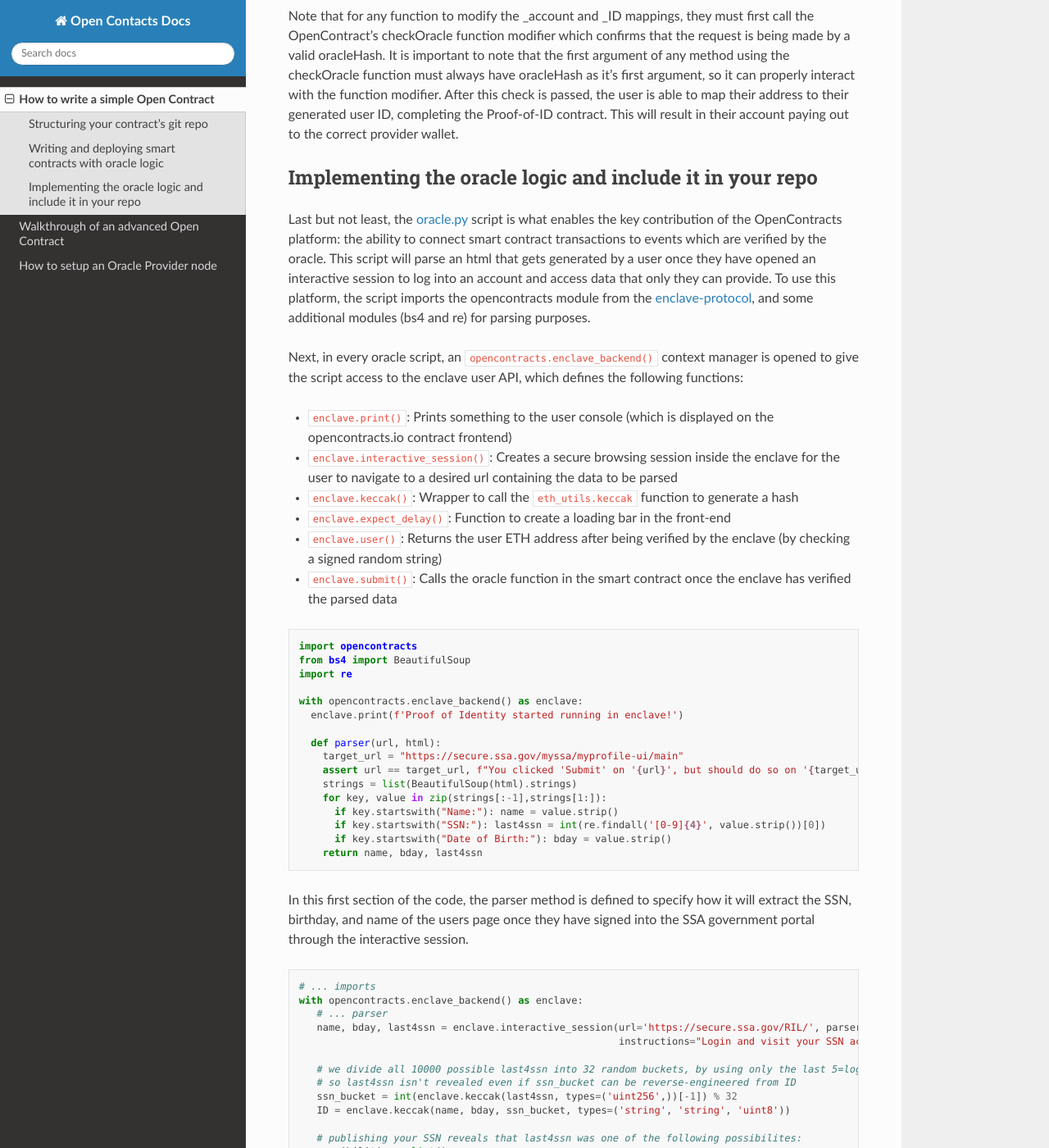
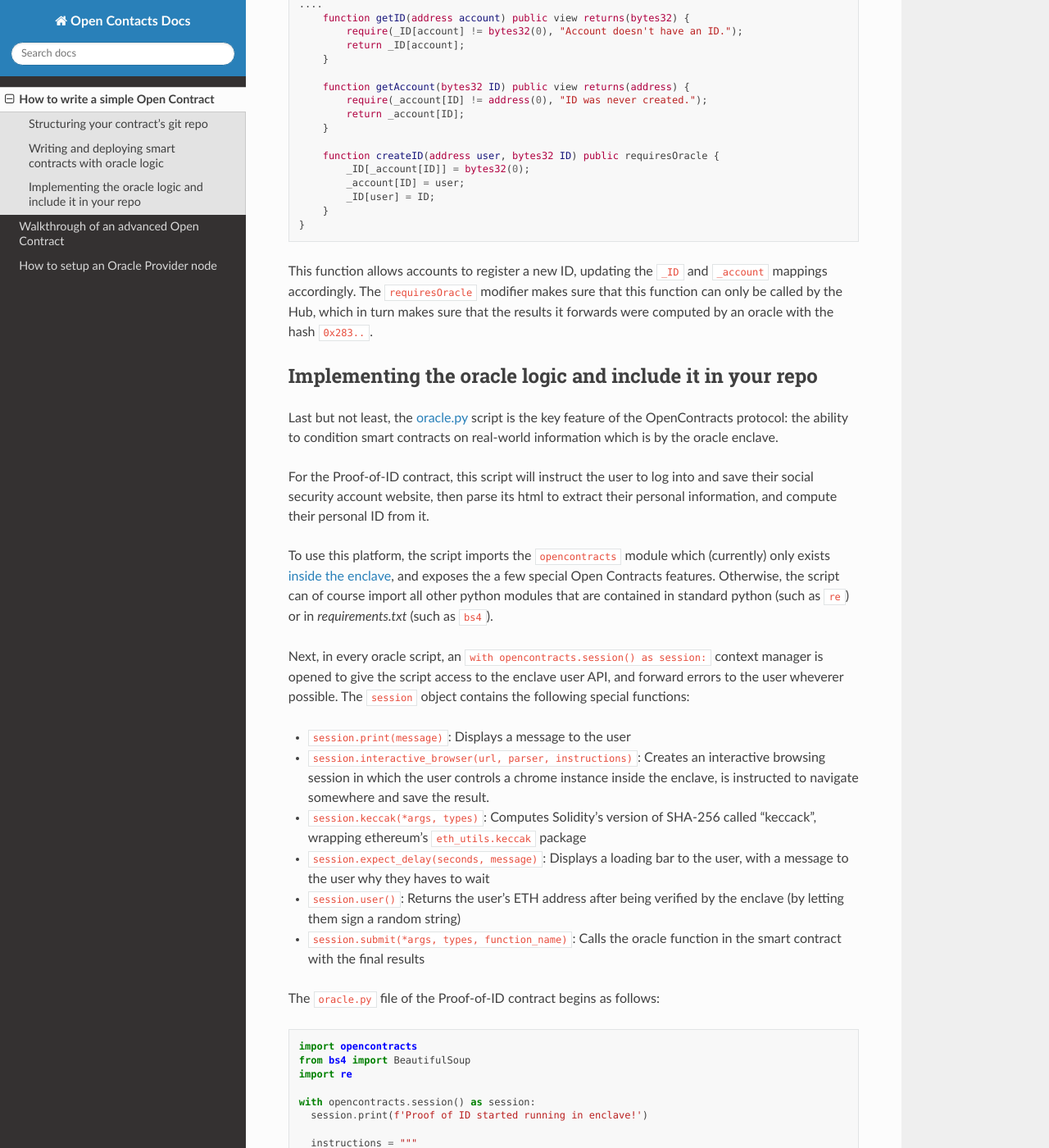
Before and after one commit to open-contracts/docs, a Sphinx documentation site: the page built from docs/source/structure.rst, in a window 1280 px wide and 1400 px high, scrolled down 4359 px. Shown: the whole window at 82% size. Built offline with Sphinx 7.4.7 and the Read the Docs theme 2.0.0, drawn with Linux system fonts in a browser that asks for light colours; some of the changed text lies outside the part shown.

Commit message:
Update structure.rst

````diff
--- a/docs/source/structure.rst
+++ b/docs/source/structure.rst
@@ -4,7 +4,7 @@
 Structuring your contract's git repo
 ------------------------------------
 
-First, we need to clarify how to structure an Open Contract repo The ``contract.sol`` and ``README.md`` files aren't used by the protocol and just recommended to make it easier to interpret the oracle logic. The protocol ultimately only cares about the contract that is deployed on Ethereum, and users should verify its code on etherscan for example, which they can do by clicking on the contract address at the top of the automatically generated frontend at https://dapp.opencontracts.io/#/your-github-account/your-contract-repo . The remaining files *are* used by the protocol, so let's dive into them:
+First, we need to clarify how to structure an Open Contract repo. The ``contract.sol`` and ``README.md`` files aren't used by the protocol and just recommended to make it easier to interpret the oracle logic. The protocol ultimately only cares about the contract that is deployed on Ethereum, and users should verify its code on etherscan for example, which they can do by clicking on the contract address at the top of the automatically generated frontend at https://dapp.opencontracts.io/#/your-github-account/your-contract-repo . The remaining files *are* used by the protocol, so let's dive into them:
 
 ::
 
@@ -46,7 +46,7 @@
 * Tip 2: because Solidity developers must represent floating point numbers as integers, another feature that we support is to add a "decimals" field to integer inputs or output, and our interface will know where to put the decimal point. For example, since 1 ETH is represented as a 1 followed by 18 zeros, we add ``"decimals": 18`` to the output element of the ``amountOffered`` `function of the FiatSwap contract <https://github.com/open-contracts/fiat-swap/blob/849e81eee05498536aeed8683d6ae977c82db1fd/interface.json#L160/>`_.
 
 After adding the ABI to the JSON, you will also need to deploy the contract to get its contract address.
-To do this, open the **Deploy and Run Transactions** tab (bottom icon in Remix). For 'Environment', you want to select 'Injected Web3' which refers to your MetaMask wallet. When hitting "Deploy", your contract will be deployed to whatever network you set in your MetaMask wallet. For testing an Open Contract, we currently support the Ropsten testnet. Set your Metamask to Optimism if you're ready to go live with real ETH. Once the block containing your deployment is confirmed, you can copy the contract address from the corresponding element of the **Deployed Contracts** list and add it to the `interface.json`.
+To do this, open the **Deploy and Run Transactions** tab (bottom icon in Remix). For "Environment", you want to select "Injected Web3" which refers to your MetaMask wallet. When hitting "Deploy", your contract will be deployed to whatever network you set in your MetaMask wallet. For testing an Open Contract, we currently support the Ropsten testnet. Set your Metamask to Optimism if you're ready to go live with real ETH. Once the block containing your deployment is confirmed, you can copy the contract address from the corresponding element of the **Deployed Contracts** list and add it to the `interface.json`.
 
 Now your ``interface.json`` is complete, and you can already interact with your contract using the `OpenContracts Dapp frontend <https://dapp.opencontracts.io>`_. The interface will treat every contract function as a regular Solidity function.
 
@@ -60,7 +60,21 @@
 
   $ curl -Ls pack.opencontracts.io | sh
 
-in the command line at the root of your contract repo. This downloads and compresses the packages listed in the `requirements.txt` file and places them into the respective oracle folders. It also generates an `oracleHashes.json` file at the root of your repo, which contains the SHA-256 hash of every oracle folder, uniquely identifying its contents. As we will show you shortly, these hashes are hardcoded into your contract in a way that allows our protocol to ensure that the oracle function can only be called with the results of exactly this specific oracle folder, executed in one of our oracle enclaves.
+in the command line at the root of your contract repo. This downloads and compresses the packages listed in the `requirements.txt` file and places them into the respective oracle folders. It also generates an `oracleHashes.json` file at the root of your repo, which contains the SHA-256 hash of every oracle folder, uniquely identifying its contents. For the proof-of-id contract, it looks as follows:
+
+.. code-block:: json
+
+  {
+      "createID": "0x28316674db6d4af06cdeb422d0fe308a4704b01b3e3487813a0d9dab458be665"
+  }
+
+because `createID` is the only folder in the repo containing an `oracle.py`, as `createID` is going to be the only oracle function of the contract. As we will show you next, these hashes are hardcoded into your contract in a way that allows our protocol to ensure that the oracle function can only be called with the results of exactly this specific oracle folder, executed in one of our oracle enclaves.
+
+NOTE (!): unfortunately, the download is currently not deterministic. So running the same command twice will result in a different oracle hash. To verify that a given folder hashes to a certain value, you should therefore run the "pack oracles" script without the download, via:
+
+.. code-block:: console
+
+  $ curl -Ls pack.opencontracts.io | DL=NO sh
 
 .. _writing-deploying:
 
@@ -70,15 +84,14 @@
 defines the Ethereum smart contract logic. For a more comprehensive tutorial of
 Ethereum smart contacts, we recommend starting `here <https://docs.soliditylang.org/en/v0.7.4/solidity-by-example.html>`_.
 
-In this tutorial, we will go through writing the `Proof-of-id contract <https://github.com/open-contracts/proof-of-id/blob/main/contract.sol>`_ step-by-step.
+In this tutorial, we will go through writing the `Proof-of-ID contract <https://github.com/open-contracts/proof-of-id/blob/main/contract.sol>`_ step-by-step.
 Writing this contract can be broken into two main steps: writing the ``contract.sol`` and writing the oracle logic.
 
 **Writing contract.sol**
-First we'll cover the template contract that you will be using. Navigate to
-`Remix IDE <https://remix.ethereum.org/>`_ in your browser, and add the file
+First, navigate to `Remix IDE <https://remix.ethereum.org/>`_ in your browser, and create an empty file
 ``contract.sol`` under the ``contracts/`` directory.
 
-Like all other contracts, it will be importing the `OpenContractRopsten.sol <https://github.com/open-contracts/ethereum-protocol/blob/main/solidity_contracts/OpenContractRopsten.sol>`_ defined below:
+Like all other contracts (on ropsten), we will import the `OpenContractRopsten.sol <https://github.com/open-contracts/ethereum-protocol/blob/main/solidity_contracts/OpenContractRopsten.sol>`_ which looks as follows:
 
 .. code-block:: solidity
 
@@ -97,14 +110,15 @@
         }
     }
 
+    interface OpenContractsHub {
+        function setOracleHash(bytes4, bytes32) external;
+    }
 
-This contract defines a few simple properties: a hub (used to ensure that the
-contract is being called from a trusted "hub"), and a map of allowed IDs, called an **oracleHash**. **oracleHashes**
-are a unique hash of an oracle node that is allowed to execute a given contract, and is mapped to by a **selector**.
-The **selector** is a function name that the oracle will call to resolve the contract.
-When the constructor of a contract inheriting ``OpenContract`` is called, it will use the ``setOracle`` function to assign an oracleID to the contract. However, during development, the oracleID ``any`` is used to allow all oracle hashes. Next, the function modifier ``requiresOracle`` is used as a method to check that an oracleID is valid before proceeding to execute the contract's oracle function. You will see an example of this next when defining the proof-of-id contract's `createID <https://github.com/open-contracts/proof-of-id/blob/main/contract.sol#L23>`_ method, which uses the requiresOracle function.
 
-The Proof-of-Id contract uses the secure enclaves to allow users to generate a unique encrypted ID that is verified using an external form of verification. A user proves their identity to the oracle by their SSN account. First, let us define the Proof-of-Id OpenContract in contract.sol in Remix under `contracts/contract.sol`:
+This defines the parent class for all Open Contracts, consisting three two simple parts: a pointer (called *interface* in solidity) to the Open Contracts Hub. Then it defines a `setOracleHash` function, which calls the Hub's `function with the same name <https://github.com/open-contracts/ethereum-protocol/blob/99e3d47be68f253dd78a60c0f05e6a3279bf8a47/solidity_contracts/Hub.sol#L19/>`_. This tells our protocol which ``oracleHash`` you want to allow for a given function.
+The second is the `requiresOracle` function modifier, which you can place at the top of a function to declare it as an oracle function, as we will see shortly. This will ensure that the function can only be called through our protocol.
+
+Let's see how the Proof-of-ID contract inherits from the ``OpenContract`` class. Place the following code into your ``contract.sol`` file in Remix:
 
 .. code-block:: solidity
 
@@ -117,27 +131,20 @@
         mapping(address => bytes32) private _ID;
 
         constructor() {
-            setOracle("any", this.createID.selector);  // developer mode, allows any oracle for 'createID'
+            setOracleHash(this.createID.selector, 0x28316674db6d4af06cdeb422d0fe308a4704b01b3e3487813a0d9dab458be665);
         }
         ....
     }
 
-In the first half of the contract, we define the solidity syntax version, followed by
-importing the OpenContract.sol base contract implementation which we defined above.
-Next, the contract ``ProofOfID`` is defined inheriting the OpenContract structure
+
+In the first half of the contract, we define the solidity syntax version and import the OpenContractRopsten.sol we examined above.
+Next, the contract ``ProofOfID`` inherits the OpenContract structure
 (see `link <https://www.tutorialspoint.com/solidity/solidity_inheritance.htm>`_ for
-explanation of Solidity inheritance).
-The two mappings _account and _ID form a bi-directional mapping between ETH
-accounts addresses and the generated unique IDs for a user, which is acquired
-once they have proven their identity to the oracle by securely verifying their last
-4-digits of their SSN.
-As mentioned above, in the constructor, the ``setOracle`` method currently uses
-"any" for the oracleHash to allow the createID method to be called on any oracle
-node for development purposes.
+explanation of Solidity inheritance), which just means it can now use the ``setOracleHash`` function and `requiresOracle`` modifier from its parent. The two mappings _account and _ID will form a bi-directional mapping between ETH accounts addresses and the generated unique IDs for a user, which we will later compute from the unique personal information displayed on the user's social security account website. The oracle folder containing the corresponding logic has the hash ``0x283...```. Using the ``setOracleHash`` expression in the constructor of the contract, we declare that the ``createID`` function (identified by the four bytes returned from ``this.createID.selector``) can only be called with the results from this oracle folder.
 
-Once the mappings and constructor are defined, functions used to get IDs and accounts
-using these mappings are specified, followed by the createID method, which
-is called by the oracle when the SSN proof has been verified.
+Once the mappings and constructor are defined, we can write our functions.
+The first two are simple solidity functions which tell us the account for a given ID and vice versa.
+The interesting one is the ``createID`` function, which contains ``requiresOracle`` at the top:
 
 .. code-block:: solidity
 
@@ -160,37 +167,31 @@
         }
     }
 
-Note that for any function to modify the _account and _ID mappings, they must
-first call the OpenContract's checkOracle function modifier which confirms that the
-request is being made by a valid oracleHash. It is important to note that
-the first argument of any method using the checkOracle function must always
-have oracleHash as it's first argument, so it can properly interact with the
-function modifier. After this check is passed, the user is able to map their address
-to their generated user ID, completing the Proof-of-ID contract. This will result
-in their account paying out to the correct provider wallet.
+This function allows accounts to register a new ID, updating the ``_ID`` and ``_account`` mappings accordingly. The ``requiresOracle`` modifier makes
+sure that this function can only be called by the Hub, which in turn makes sure that the results it forwards were computed by an oracle with the hash ``0x283..``.
+
 
 Implementing the oracle logic and include it in your repo
 ---------------------------------------------------------
 
-Last but not least, the `oracle.py <https://github.com/open-contracts/proof-of-id/blob/main/createID/oracle.py>`_ script is what enables the key contribution
-of the OpenContracts platform: the ability to connect smart contract transactions
-to events which are verified by the oracle. This script will parse an html
-that gets generated by a user once they have opened an interactive session to
-log into an account and access data that only they can provide.
-To use this platform, the script imports the opencontracts module from the
-`enclave-protocol <https://github.com/open-contracts/enclave-protocol/blob/main/oracle_enclave/user/opencontracts.py#L83>`_,
-and some additional modules (bs4 and re) for parsing purposes.
+Last but not least, the `oracle.py <https://github.com/open-contracts/proof-of-id/blob/main/createID/oracle.py>`_ script is the key feature
+of the OpenContracts protocol: the ability to condition smart contracts on real-world information which is by the oracle enclave.
 
-Next, in every oracle script, an ``opencontracts.enclave_backend()`` context manager
-is opened to give the script access to the enclave user API, which defines the following
-functions:
+For the Proof-of-ID contract, this script will instruct the user to log into and save their social security account website, then parse its html to extract their personal information, and compute their personal ID from it.
 
-* ``enclave.print()``: Prints something to the user console (which is displayed on the opencontracts.io contract frontend)
-* ``enclave.interactive_session()``: Creates a secure browsing session inside the enclave for the user to navigate to a desired url containing the data to be parsed
-* ``enclave.keccak()``: Wrapper to call the ``eth_utils.keccak`` function to generate a hash
-* ``enclave.expect_delay()``: Function to create a loading bar in the front-end
-* ``enclave.user()``: Returns the user ETH address after being verified by the enclave (by checking a signed random string)
-* ``enclave.submit()``: Calls the oracle function in the smart contract once the enclave has verified the parsed data
+To use this platform, the script imports the ``opencontracts`` module which (currently) only exists
+`inside the enclave <https://github.com/open-contracts/enclave-protocol/blob/main/oracle_enclave/user/opencontracts.py#L83>`_, and exposes the a few special Open Contracts features. Otherwise, the script can of course import all other python modules that are contained in standard python (such as ``re``) or in `requirements.txt` (such as ``bs4``).
+
+Next, in every oracle script, an ``with opencontracts.session() as session:`` context manager is opened to give the script access to the enclave user API, and forward errors to the user wheverer possible. The ``session`` object contains the following special functions:
+
+* ``session.print(message)``: Displays a message to the user
+* ``session.interactive_browser(url, parser, instructions)``: Creates an interactive browsing session in which the user controls a chrome instance inside the enclave, is instructed to navigate somewhere and save the result.
+* ``session.keccak(*args, types)``: Computes Solidity's version of SHA-256 called "keccack", wrapping ethereum's ``eth_utils.keccak`` package
+* ``session.expect_delay(seconds, message)``: Displays a loading bar to the user, with a message to the user why they haves to wait
+* ``session.user()``: Returns the user's ETH address after being verified by the enclave (by letting them sign a random string)
+* ``session.submit(*args, types, function_name)``: Calls the oracle function in the smart contract with the final results
+
+The ``oracle.py`` file of the Proof-of-ID contract begins as follows:
 
 .. code-block:: python
 
@@ -198,8 +199,14 @@
     from bs4 import BeautifulSoup
     import re
 
-    with opencontracts.enclave_backend() as enclave:
-      enclave.print(f'Proof of Identity started running in enclave!')
+    with opencontracts.session() as session:
+      session.print(f'Proof of ID started running in enclave!')
+
+      instructions = """
+      1) Log into your account
+      2) Navigate to 'My Profile'
+      3) Click 'Submit'
+      """
 
       def parser(url, html):
         target_url = "https://secure.ssa.gov/myssa/myprofile-ui/main"
@@ -211,44 +218,39 @@
           if key.startswith("Date of Birth:"): bday = value.strip()
         return name, bday, last4ssn
 
+      name, bday, last4ssn = session.interactive_browser('https://secure.ssa.gov/RIL/', parser, instructions)
 
-In this first section of the code, the parser method is defined to specify how it
-will extract the SSN, birthday, and name of the users page once they have signed
-into the SSA government portal through the interactive session.
+After importing everything and opening the context manager, we define the ``instructions`` for the user and a ``parser`` function, which takes as input a ``url`` string a ``html`` string, performs the necessary checks and parses the info we need. The external ``BeautifulSoup`` package makes this very easy. Both the ``parser`` and the ``instructions`` are passed to the ``session.interactive_browser`` function. The instructions are displayed to the user. Everytime they hit save, the parser is executed over their current html. If it throws an error, the error message is displayed to the user. If it doesn't, the browser closes and the results are returned.
+
+Next, we compute the user's ID from their private details:
 
 .. code-block:: python
 
-   # ... imports
+   ...
    with opencontracts.enclave_backend() as enclave:
-      # ... parser
-      name, bday, last4ssn = enclave.interactive_session(url='https://secure.ssa.gov/RIL/', parser=parser,
-                                                         instructions="Login and visit your SSN account page.")
+      ...
 
       # we divide all 10000 possible last4ssn into 32 random buckets, by using only the last 5=log2(32) bits
       # so last4ssn isn't revealed even if ssn_bucket can be reverse-engineered from ID
-      ssn_bucket = int(enclave.keccak(last4ssn, types=('uint256',))[-1]) % 32
-      ID = enclave.keccak(name, bday, ssn_bucket, types=('string', 'string', 'uint8'))
+      ssn_bucket = int(session.keccak(last4ssn, types=('uint256',))[-1]) % 32
+      ID = session.keccak(name, bday, ssn_bucket, types=('string', 'string', 'uint8'))
 
       # publishing your SSN reveals that last4ssn was one of the following possibilites:
       possibilities = list()
-      enclave.expect_delay(8, "Computing ID...")
+      session.expect_delay(8, "Computing ID...")
       for possibility in range(10000):
-        bucket = int(enclave.keccak(possibility, types=("uint256",))[-1]) % 32
+        bucket = int(session.keccak(possibility, types=("uint256",))[-1]) % 32
         if bucket == ssn_bucket: possibilities.append(str(possibility).zfill(4))
       n = len(possibilities)
 
       warning = f'Computed your ID: {"0x" + ID.hex()}, which may reveal your name ({name}), birthday ({bday})'
-      enclave.print(warning + f' and that your last 4 SSN digits are one of the following {n} possibilites: {possibilities}')
+      session.print(warning + f' and that your last 4 SSN digits are one of the following {n} possibilites: {possibilities}')
 
-      enclave.submit(enclave.user(), ID, types=('address', 'bytes32',), function_name='createID')
+      session.submit(session.user(), ID, types=('address', 'bytes32',), function_name='createID')
 
-In the latter section, the enclave ``interactive_session`` stores the result from the parser
-as variables, and then performs a randomizing step which cryptographically obscures
-the last 4 SSN from any non-trusted parties (using ``keccak``). Finally, it
-submits the result to the ``createID`` function, which stores the mapping from the
-user's ETH account to their newly-generated unique SSN hash.
+Since this contract is a bit privacy sensitive, we also display a warning to the user telling them exactly what sensitive information might be revealed by submitting their ID to the public blockchain. It may reveal their name and birthday, but doesn't reveal their last 4 ssn digits, only reduces the possibilities for those 4 digits from 10000 to around 300.
+
+Finally, it submits the result to the ``createID`` function, which stores the mapping from the user's ETH account to their newly-generated unique ID.
 
 Congrats! You have completed the walkthrough of the first Open Contract!
-Now you can try joining the `Discord <https://discord.gg/5X74aw2q>`_ and
-`Reddit <https://reddit.com/r/open_contracts>`_ communities to connect with
-developers and learn more, buy our token on `Uniswap <https://app.uniswap.org/#/swap?outputCurrency=0xa2d9519A8692De6E47fb9aFCECd67737c288737F&chain=mainnet>`_.
+Please join our `Discord <https://discord.gg/5X74aw2q>`_ community to get developer support and build some contracts together!
````
